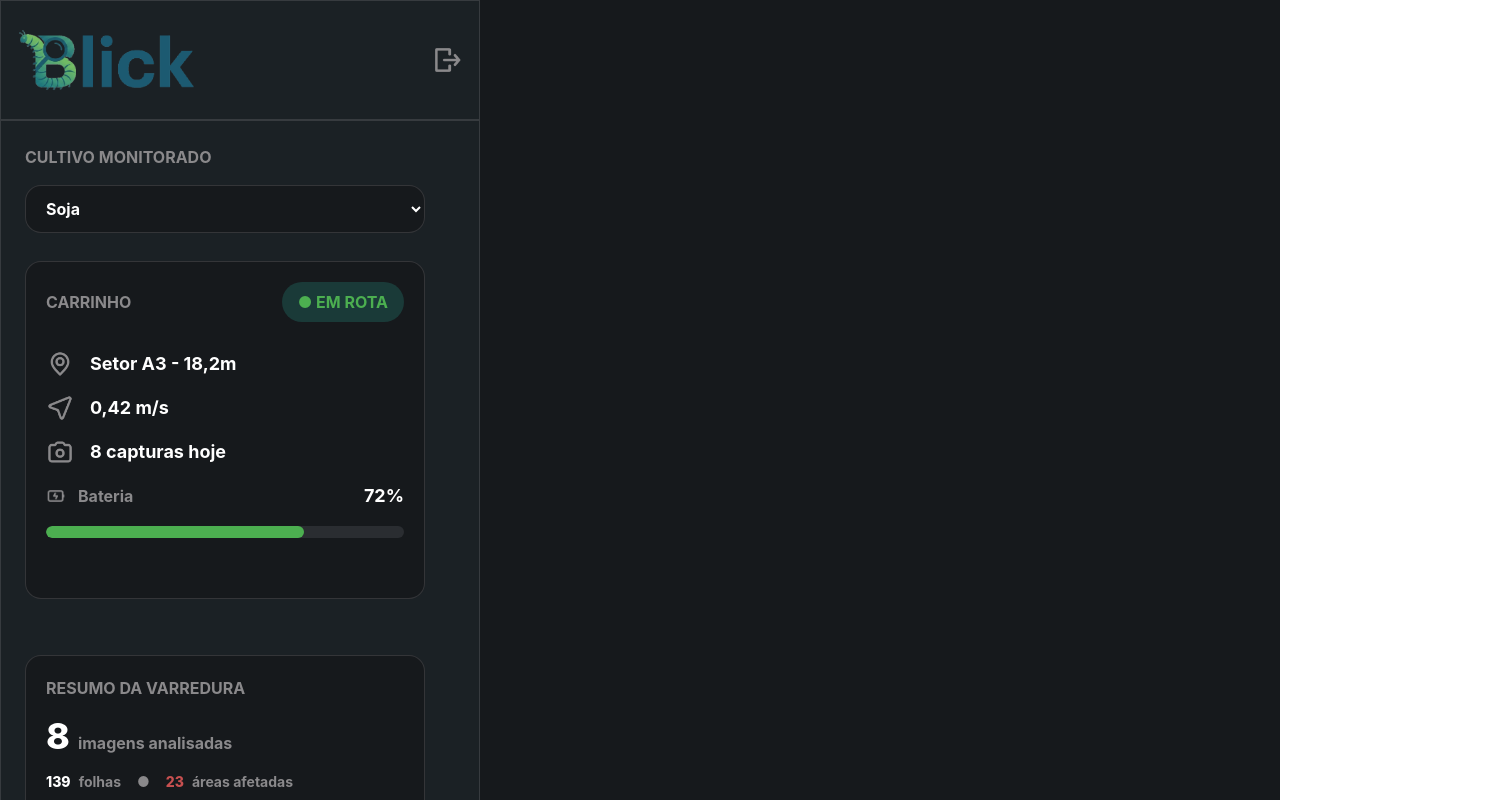
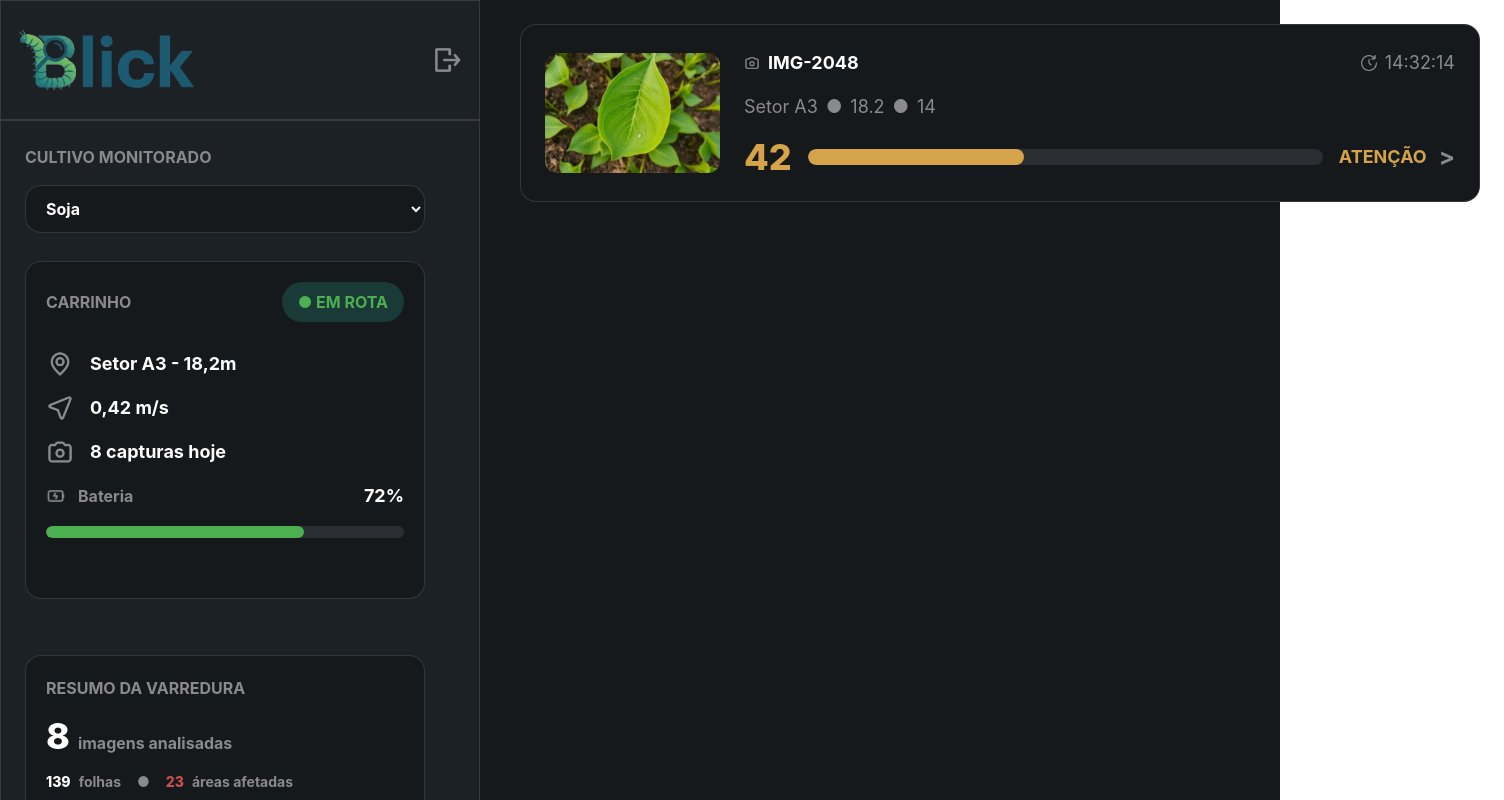
Before and after one commit to blick-ai/blick-frontend, a React (Vite) app: page /dashboard in a window 1280 px wide. Shown: the top 800 px of the page, 1504 px wide, since content can reach past the window. Built offline with nearby package versions, Linux system fonts and the light colour scheme.

Commit message:
feat(FRONT-002): cria elementos da saúde da planta

```diff
--- /dev/null
+++ b/src/components/healthBar.jsx
@@ -0,0 +1,24 @@
+export default function HealthBar({ health }) {
+    const color =
+        health > 66 ? "#4CAF50" :
+        health > 33 ? "#D4A34A" :
+        "#C75050"
+
+    const label =
+        health > 66 ? "SAUDÁVEL" :
+        health > 33 ? "ATENÇÃO" :
+        "CRÍTICO"
+
+    return (
+        <div className="flex flex-row items-center gap-4 w-full">
+            <p className="text-4xl font-extrabold" style={{ color }}>{health}</p>
+            <div className="bg-[#2A2D31] rounded-2xl flex-1 h-4 overflow-hidden">
+                <div
+                    className="h-full rounded-2xl"
+                    style={{ width: `${health}%`, backgroundColor: color }}
+                />
+            </div>
+            <p className="text-lg font-bold" style={{ color }}>{label}</p>
+        </div>
+    )
+}
--- /dev/null
+++ b/src/components/photoList.jsx
@@ -0,0 +1,9 @@
+import PlantPhoto from "./plantPhoto"
+
+export default function PhotoList() {
+    return (
+        <div>
+            <PlantPhoto image={"src/assets/images/plant-placeholder.png"} id={"IMG-2048"} location={"Setor A3"} distance={18.2} leaves={14} time={"14:32:14"} health={42} />
+        </div>
+    )
+}
--- /dev/null
+++ b/src/components/plantPhoto.jsx
@@ -0,0 +1,41 @@
+import { useState } from "react"
+import HealthBar from "./healthBar"
+
+export default function PlantPhoto({ image, id, location, distance, leaves, time, health }) {
+    const [selected, setSelected] = useState(false)
+
+    return (
+        <div className={`bg-[#16191C] border flex flex-row rounded-2xl p-6 gap-6 items-center w-240 ${selected ? "border-[#4A9B9A]" : "border-[#8A898B]/25"}`}>
+            <img src={image} className="h-30 w-auto rounded-xl object-cover" />
+            <div className="flex flex-col gap-4 flex-1">
+                <div className="flex flex-row justify-between items-center">
+                    <div className="flex flex-row gap-2 items-center">
+                        <img src="src/assets/images/camera-gray.png" className="w-4 h-4" />
+                        <p className="text-white font-bold text-lg uppercase">{id}</p>
+                    </div>
+                    <div className="flex flex-row items-center gap-2">
+                        <img src="src/assets/images/time.png" className="w-4 h-4" />
+                        <p className="text-[#8A898B] text-lg">{time}</p>
+                    </div>
+                </div>
+                <div className="flex flex-row gap-2 text-[#8A898B] text-lg">
+                    <p>{location}</p>
+                    <p>●</p>
+                    <p>{distance}</p>
+                    <p>●</p>
+                    <p>{leaves}</p>
+                </div>
+                <div className="flex flex-row gap-3 items-center">
+                    <HealthBar health={health} />
+                    <button
+                        type="button"
+                        onClick={() => setSelected(!selected)}
+                        className="text-[#8A898B] hover:text-white text-2xl font-bold"
+                    >
+                        &gt;
+                    </button>
+                </div>
+            </div>
+        </div>
+    )
+}
--- a/src/pages/dashboard.jsx
+++ b/src/pages/dashboard.jsx
@@ -1,9 +1,13 @@
 import Sidebar from "../components/sidebar"
+import PhotoList from "../components/photoList"
 
 export default function Dashboard(){
     return (
-        <div className="bg-[#16191C]">
+        <div className="bg-[#16191C] flex flex-row gap-4">
             <Sidebar />
+            <div className="flex flex-col gap-4 p-6">
+                <PhotoList />
+            </div>
         </div>
     )
 }
```
Also changed, not shown: src/assets/images/plant-placeholder.png (added), src/assets/images/time.png (added).
